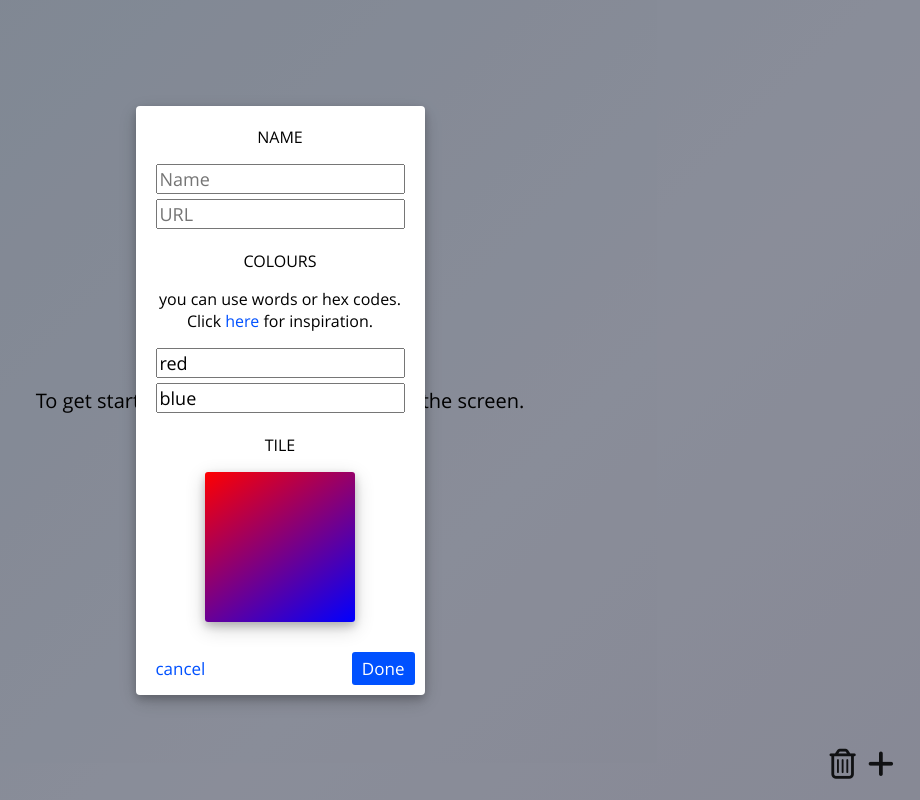
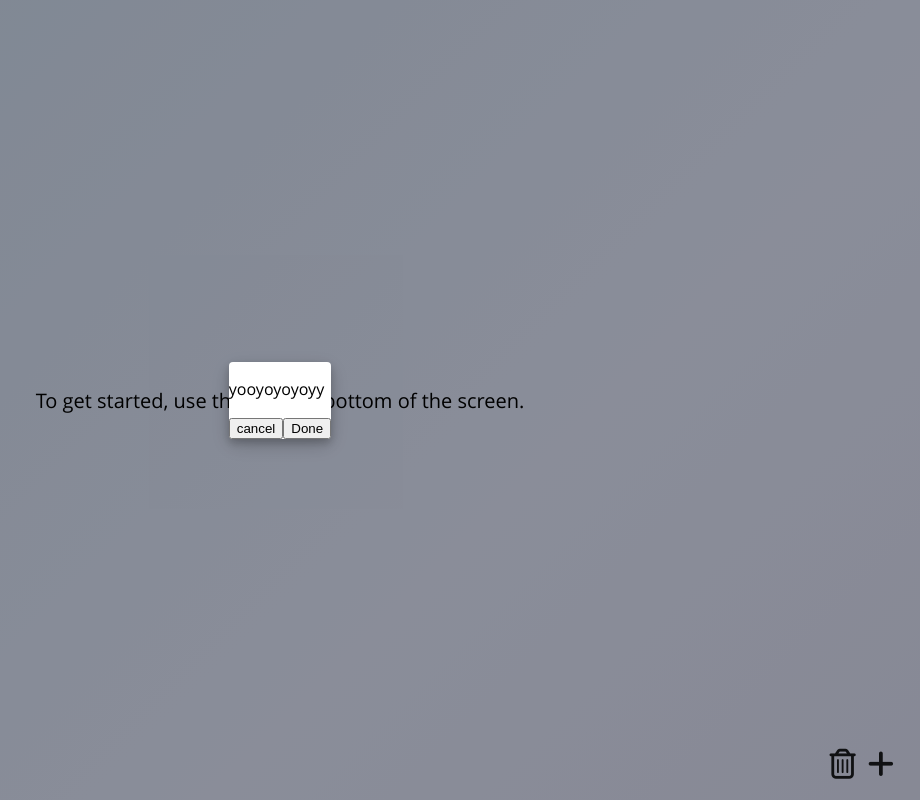
Before and after one commit to anton25360/vue-Bookmarks, a Vue app: page / in a window 1280 px wide. Both pictures are taken after a click on the button 1202 px from the left and 764 px from the top of the page. Shown: the whole page, without its empty margins (360-1280 px from the left). Built offline with nearby package versions, Linux system fonts and the light colour scheme.

Commit message:
added delete modal

```diff
--- a/src/App.vue
+++ b/src/App.vue
@@ -2,7 +2,7 @@
   <div id="app">
     <p id="introText">To get started, use the + at the bottom of the screen.</p>
     <div id="btnContainer">
-      <button class="FAicon far fa-trash-alt" id="newBookmarkBtn"></button>
+      <button class="FAicon far fa-trash-alt" id="deleteBtn"></button>
       <button class="FAicon fas fa-plus" id="newBookmarkBtn"></button>
     </div>
 
@@ -57,6 +57,15 @@
         <button id="modalDoneBtn">Done</button>
       </div>
     </div>
+
+    <div id="deleteModalBackground">
+      <div id="deleteModalContent"><p>yooyoyoyoyy</p>
+
+            <button id="deleteModalCancelBtn">cancel</button>
+      <button id="deleteModalDoneBtn">Done</button>
+
+      </div>
+    </div>
   </div>
 </template>
 
@@ -89,12 +98,15 @@ window.onload = () => {
   document.getElementById("inputName").onkeyup = setInitialLetter;
 
   document.getElementById("modalBackground").style.visibility = "hidden"; //hide modal by default
+  document.getElementById("deleteModalBackground").style.visibility = "hidden"; //hide delete modal by default
 
+  document.getElementById("deleteBtn").onclick = openDeleteModal; //opens delete modal
   document.getElementById("newBookmarkBtn").onclick = openModal; //run createNewBookmark (opens modal)
   document.getElementById("modalCancelBtn").onclick = closeModal; //add bookmark to DB and run closeModal (closes modal)
   document.getElementById("modalDoneBtn").onclick = AddBookmark; //add bookmark to DB and run closeModal (closes modal)
 };
 
+//new tile modal
 function openModal() {
   console.log("creating new bookmark...");
   document.getElementById("modalBackground").style.visibility = "visible";
@@ -103,6 +115,16 @@ function openModal() {
 function closeModal() {
   document.getElementById("modalBackground").style.visibility = "hidden"; //hide modal on close
 }
+
+//dlete modal
+function openDeleteModal() {
+  console.log("creating new bookmark...");
+  document.getElementById("deleteModalBackground").style.visibility = "visible";
+}
+
+// function closeDeleteModal() {
+//   document.getElementById("deleteModalBackground").style.visibility = "hidden"; //hide modal on close
+// }
 
 function AddBookmark() {
   let name = document.getElementById("inputName").value;
@@ -222,7 +244,8 @@ export default {
   cursor: pointer;
 }
 
-#modalBackground {
+#modalBackground,
+#deleteModalBackground {
   position: fixed; /* Stay in place */
   z-index: 1; /* Sit on top */
   left: 0;
@@ -238,7 +261,8 @@ export default {
   justify-content: center;
   align-items: center;
 }
-#modalContent {
+#modalContent,
+#deleteModalContent {
   background-color: white;
   border-radius: 4px;
   display: inline-block;
```
